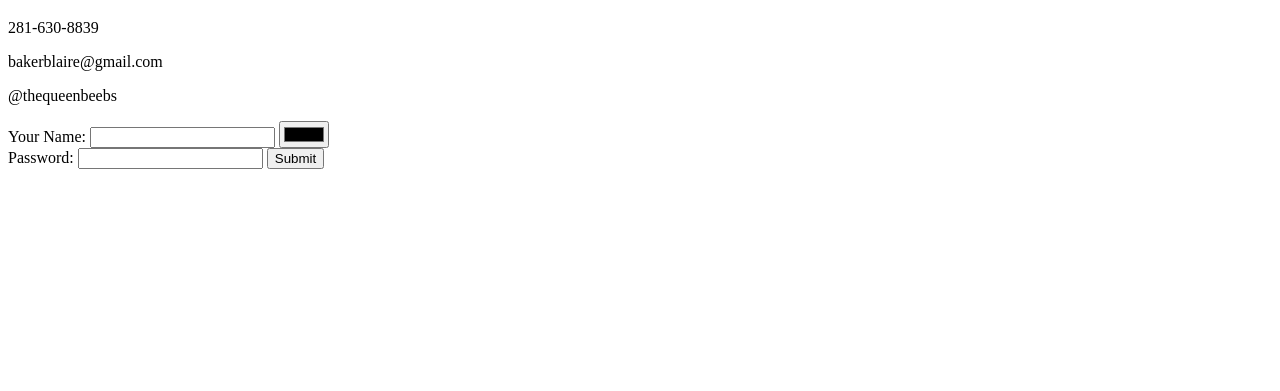
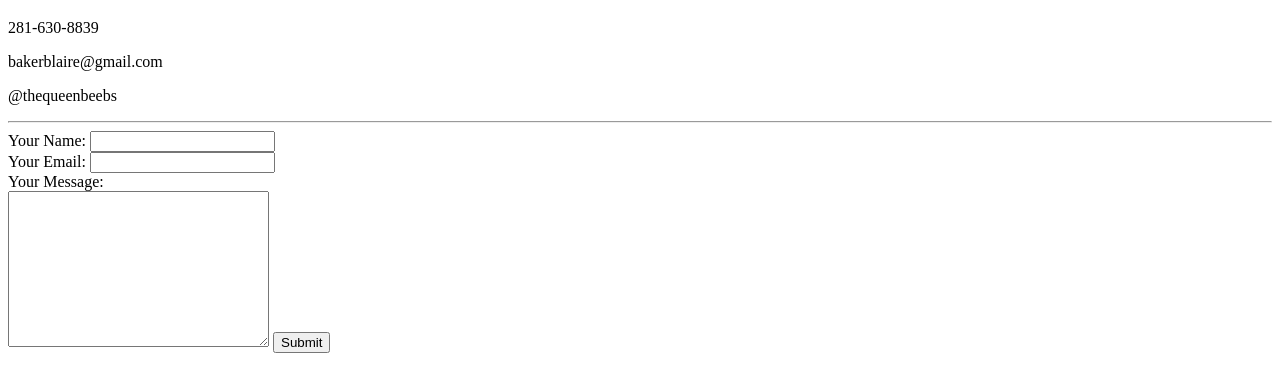
Before and after one commit to thequeenbeebs/web-dev, a plain HTML site: page HTML - Personal Site/contact.html in a window 1280 px wide. Shown: the part 61-452 px from the top of the page. Drawn offline with Linux system fonts and the light colour scheme.

Commit message:
completed form and simple html site

```diff
--- a/HTML - Personal Site/contact.html
+++ b/HTML - Personal Site/contact.html
@@ -9,14 +9,16 @@
     <p>281-630-8839</p>
     <p>bakerblaire@gmail.com</p>
     <p>@thequeenbeebs</p>
-
-    <form class="" action="index.html" method="post">
-      <label for="">Your Name:</label>
-      <input type="text" name="" value="">
-      <input type="color" name="" value="">
+    <hr />
+    <form action="mailto:bakerblaire@gmail.com" method="post" enctype="text/plain">
+      <label>Your Name:</label>
+      <input type="text" name="yourName" value="">
       <br>
-      <label for="">Password:</label>
-      <input type="password" name="" value="">
+      <label>Your Email:</label>
+      <input type="email" name="yourEmail" value="">
+      <br />
+      <label>Your Message:</label><br />
+      <textarea name="yourMessage" rows="10" cols="30"></textarea>
       <input type="submit" name="">
     </form>
   </body>
```
